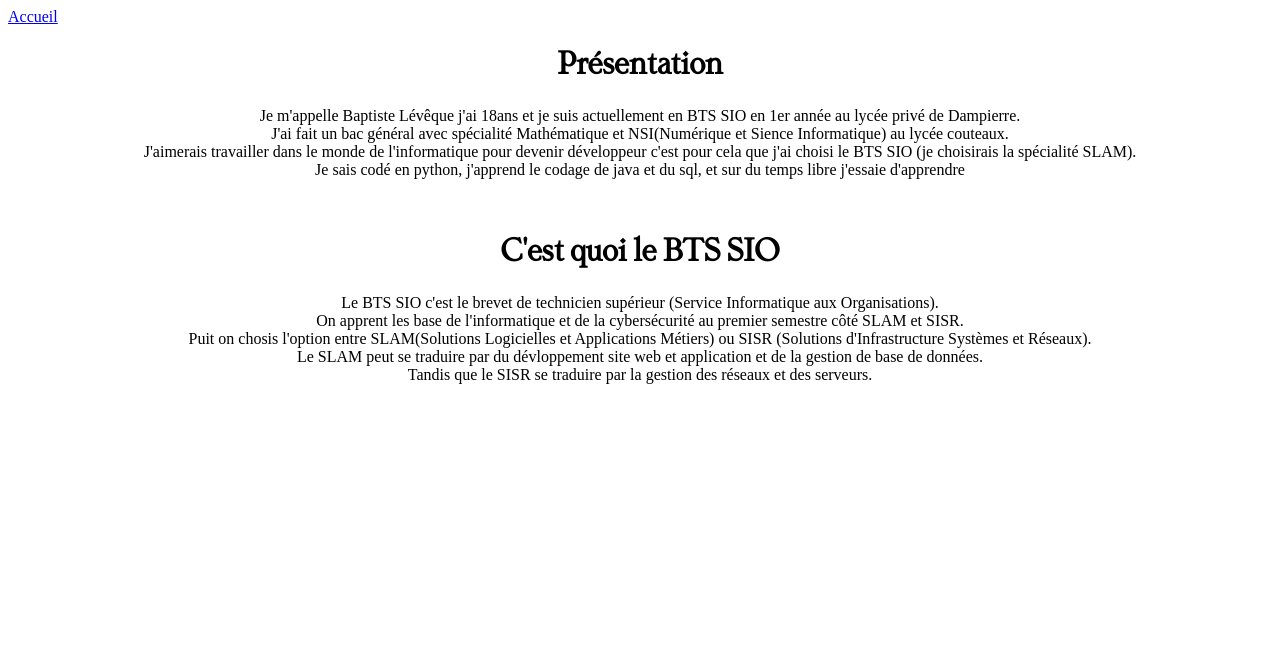
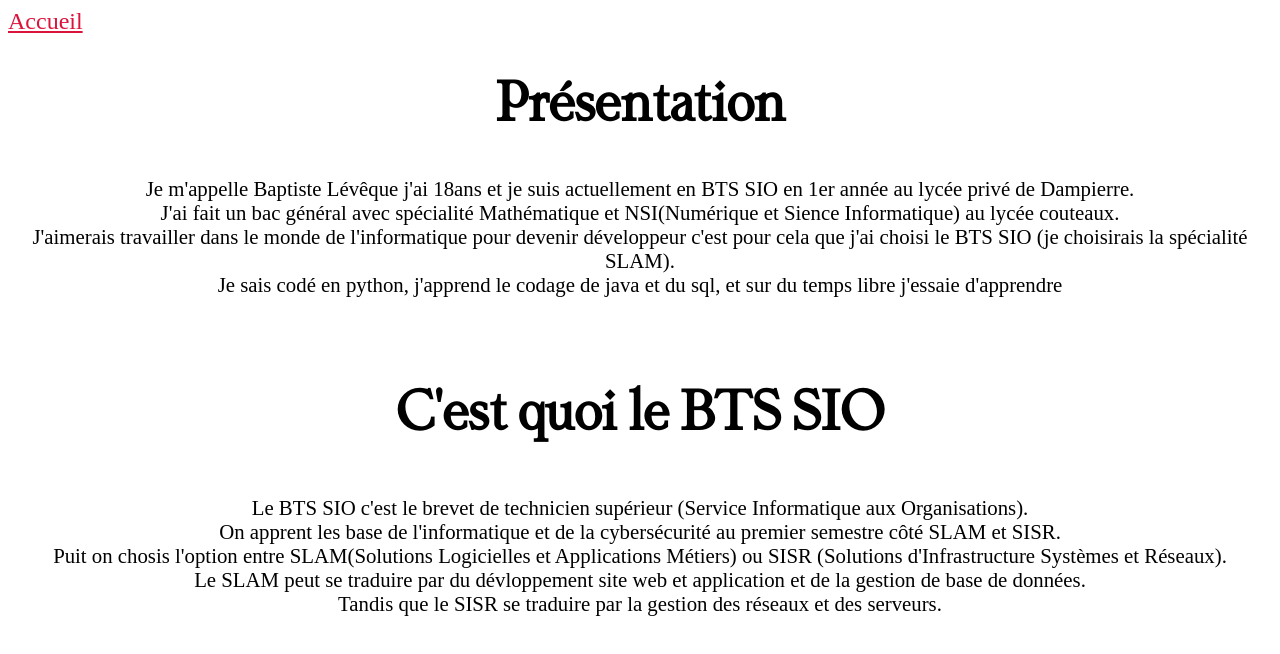
Before and after one commit to Leveque-Baptiste/Portfolio, a plain HTML site: page page/presentation/presentation.html in a window 1280 px wide. Drawn offline with Linux system fonts and the light colour scheme.

Commit message:
meilleur css

```diff
--- a/page/presentation/presentation.html
+++ b/page/presentation/presentation.html
@@ -9,12 +9,12 @@
 <body>
     <a href="../../index.html" >Accueil</a>
     <center>
-        <h1>Présentation</h1>
+        <h1 class="titre">Présentation</h1>
         <p>Je m'appelle Baptiste Lévêque j'ai 18ans et je suis actuellement en BTS SIO en 1er année au lycée privé de Dampierre. <br>
         J'ai fait un bac général avec spécialité Mathématique et NSI(Numérique et Sience Informatique) au lycée couteaux.<br>
         J'aimerais travailler dans le monde de l'informatique pour devenir développeur c'est pour cela que j'ai choisi le BTS SIO (je choisirais la spécialité SLAM).<br>
         Je sais codé en python, j'apprend le codage de java et du sql, et sur du temps libre j'essaie d'apprendre </p><br>
-        <h1>C'est quoi le BTS SIO</h1>
+        <h2 class="titre">C'est quoi le BTS SIO</h2>
         <p>Le BTS SIO c'est le brevet de technicien supérieur (Service Informatique aux Organisations).<br>
         On apprent les base de l'informatique et de la cybersécurité au premier semestre côté SLAM et SISR.<br>
         Puit on chosis l'option entre SLAM(Solutions Logicielles et Applications Métiers) ou SISR (Solutions d'Infrastructure Systèmes et Réseaux).<br>
--- a/style/style.css
+++ b/style/style.css
@@ -3,9 +3,11 @@
     src: url("LTRemark-Regular.otf");
 }
 
-h1{
+.titre{
     font-family: "titre";
+    font-size: 350%
 }
+
 
 button{
     font-size: 16px;
@@ -38,3 +40,12 @@ p{
 .envoyer:hover{
     background-color: #3700ff;
 }
+
+a{
+    font-size: 150%;
+    color: crimson;
+}
+
+p{
+    font-size: 130%;
+}
```
Also changed, not shown: index.html (+1 -1 lines), page/competence/porte_feuille_des_compétence.html (+1 -1 lines), page/contact/mecontacter.html (+1 -1 lines), page/cv/moncv.html (+1 -1 lines), page/experience/expérience_pro.html (+1 -1 lines), page/vielletechno/veilletechno.html (+1 -1 lines).
